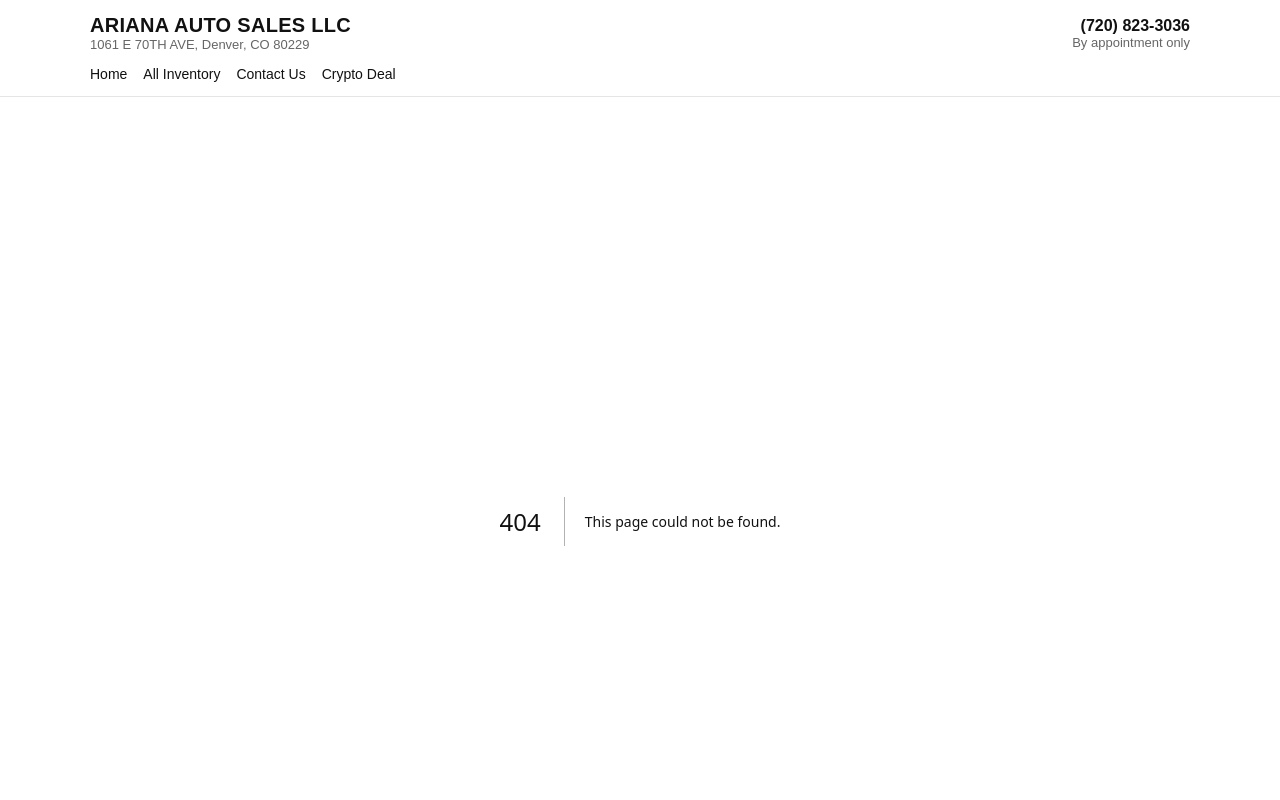
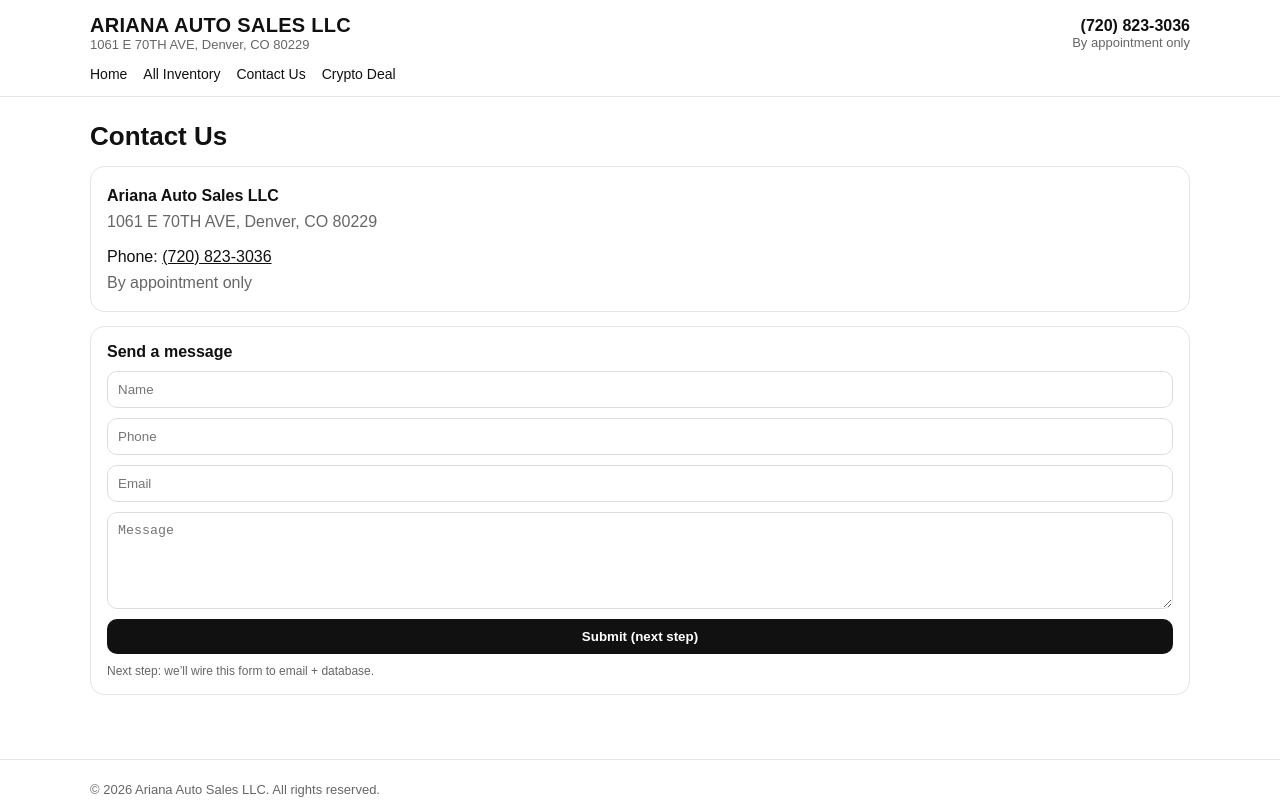
Before and after one commit to Arianaauto/arianaautosales, a Next.js app: page /contact-us in a window 1280 px wide. Before the commit this address had no page. Shown: the top 800 px of the page. Built offline with nearby package versions, Linux system fonts and the light colour scheme.

Commit message:
contact-us.pagetsx

```diff
--- /dev/null
+++ b/app/contact-us/page.tsx
@@ -0,0 +1,32 @@
+export default function Contact() {
+  return (
+    <div style={{ display: "grid", gap: 14 }}>
+      <h1 style={{ margin: 0, fontSize: 26, fontWeight: 800 }}>Contact Us</h1>
+
+      <div style={{ border: "1px solid #e5e5e5", borderRadius: 14, padding: 16, lineHeight: 1.6 }}>
+        <div style={{ fontWeight: 800 }}>Ariana Auto Sales LLC</div>
+        <div style={{ color: "#666" }}>1061 E 70TH AVE, Denver, CO 80229</div>
+        <div style={{ marginTop: 10 }}>
+          Phone: <a href="tel:+17208233036" style={{ color: "#111" }}>(720) 823-3036</a>
+        </div>
+        <div style={{ color: "#666" }}>By appointment only</div>
+      </div>
+
+      <div style={{ border: "1px solid #e5e5e5", borderRadius: 14, padding: 16 }}>
+        <div style={{ fontWeight: 800, marginBottom: 10 }}>Send a message</div>
+        <form style={{ display: "grid", gap: 10 }}>
+          <input placeholder="Name" style={{ padding: 10, borderRadius: 10, border: "1px solid #ddd" }} />
+          <input placeholder="Phone" style={{ padding: 10, borderRadius: 10, border: "1px solid #ddd" }} />
+          <input placeholder="Email" style={{ padding: 10, borderRadius: 10, border: "1px solid #ddd" }} />
+          <textarea placeholder="Message" rows={5} style={{ padding: 10, borderRadius: 10, border: "1px solid #ddd" }} />
+          <button type="button" style={{ padding: 10, borderRadius: 10, border: "none", background: "#111", color: "#fff", fontWeight: 800 }}>
+            Submit (next step)
+          </button>
+          <div style={{ fontSize: 12, color: "#666" }}>
+            Next step: we’ll wire this form to email + database.
+          </div>
+        </form>
+      </div>
+    </div>
+  );
+}
```
